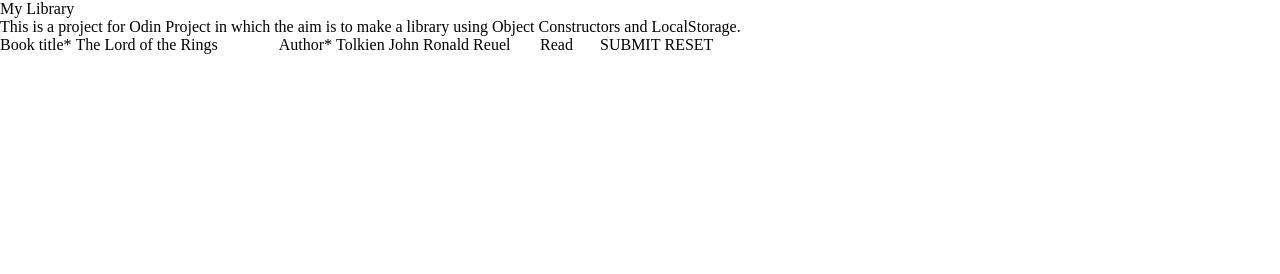
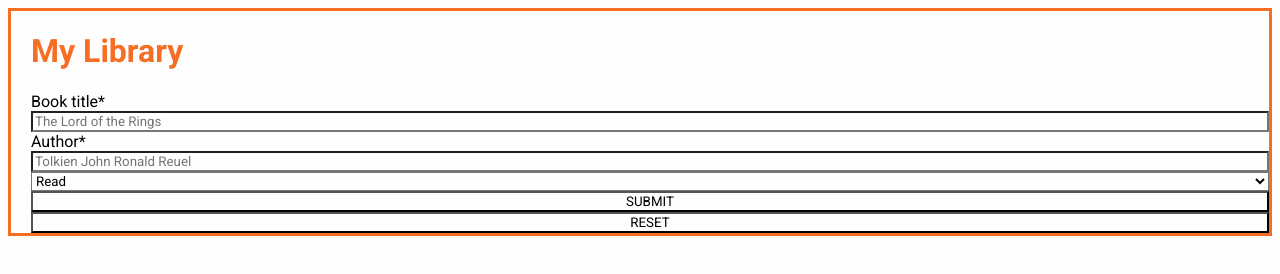
Before and after one commit to marwels/Library, a plain HTML site: page index.html in a window 1280 px wide. Drawn offline with Linux system fonts and the light colour scheme.

Commit message:
feat: font, color, begin styling form

```diff
--- a/index.html
+++ b/index.html
@@ -5,18 +5,22 @@
     <meta charset="UTF-8">
     <title>Library</title>
     <script src="./script.js" defer></script>
-    <link rel="stylesheet" href="./reset.css">
+    <!-- <link rel="stylesheet" href="./reset.css"> -->
     <link rel="stylesheet" href="./style.css">
+    <link rel="preconnect" href="https://fonts.googleapis.com">
+    <link rel="preconnect" href="https://fonts.gstatic.com" crossorigin>
+    <link
+        href="https://fonts.googleapis.com/css2?family=Roboto:ital,wght@0,300;0,400;0,500;0,700;1,300;1,400;1,500;1,700&display=swap"
+        rel="stylesheet">
 
 
 </head>
 
 <body>
 
+    <div id="form_container">
         <header>
-        <h1>My Library</h1>
-        <h3>This is a project for <a href="https://www.theodinproject.com/lessons/node-path-javascript-library"> Odin
-                Project</a> in which the aim is to make a library using Object Constructors and LocalStorage.</h3>
+            <h1 id="library_title">My Library</h1>
         </header>
 
         <form action="example.com/path" method="post">
@@ -36,7 +40,7 @@
             <button type="reset">RESET</button>
         </form>
 
-
+    </div>
 </body>
 
 </html>
--- a/style.css
+++ b/style.css
@@ -1,3 +1,25 @@
+
+* {
+  background-color: #fefefe;
+  font-family: 'Roboto', sans-serif;
+}
+
+#form_container {
+  border: 3px solid #f66e23;
+  padding-left: 20px;
+}
+
+#library_title {
+  color:#f66e23;
+}
+
+form {
+  display: flex;
+  flex-direction: column;
+}
+
+
+
 /* Following gets rid of default styling        https://developer.mozilla.org/en-US/docs/Learn/Forms/Advanced_form_styling
 button, input, select {
     font-family: inherit;
@@ -8,7 +30,7 @@ input {
 } */
 
 /* You can style an input’s placeholder text with the ::placeholder pseudo-element:
-/* blue placeholder on email fields */
+blue placeholder on email fields
 input[type="email"]::placeholder {
   color: blue;
 } */
```
Also changed, not shown: 2 other files. Lines whose indentation alone changed are shown as unchanged.
